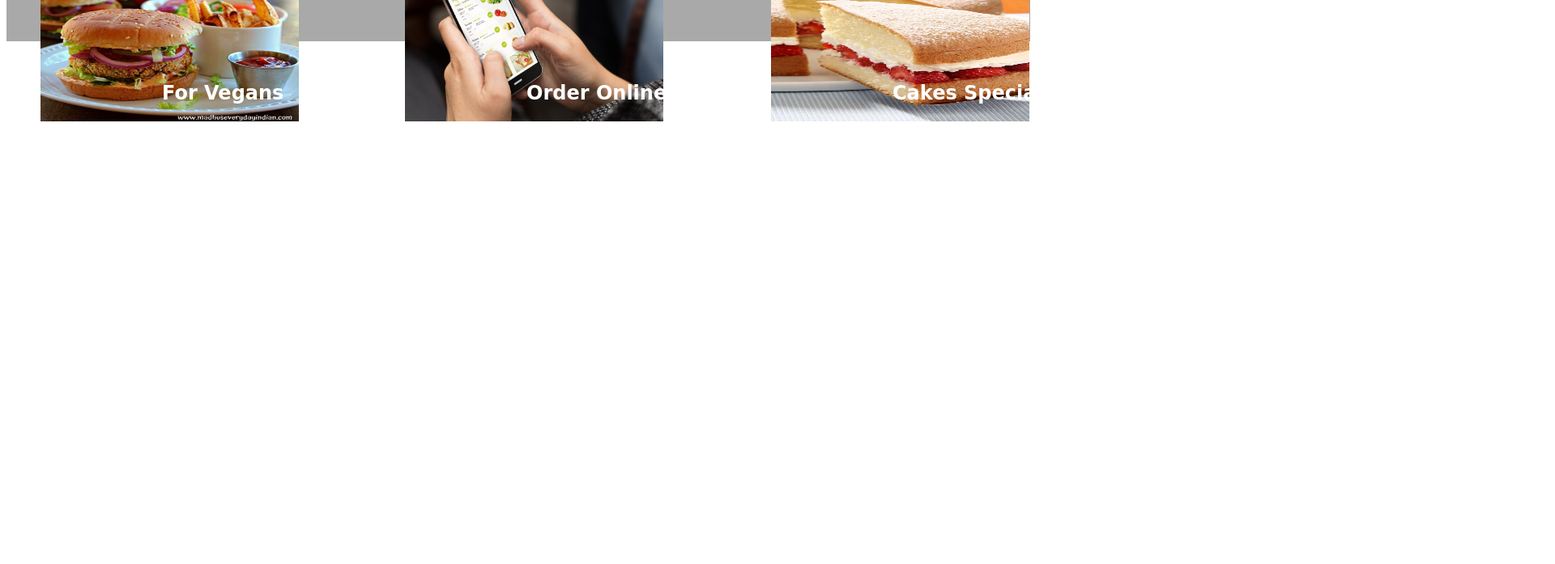
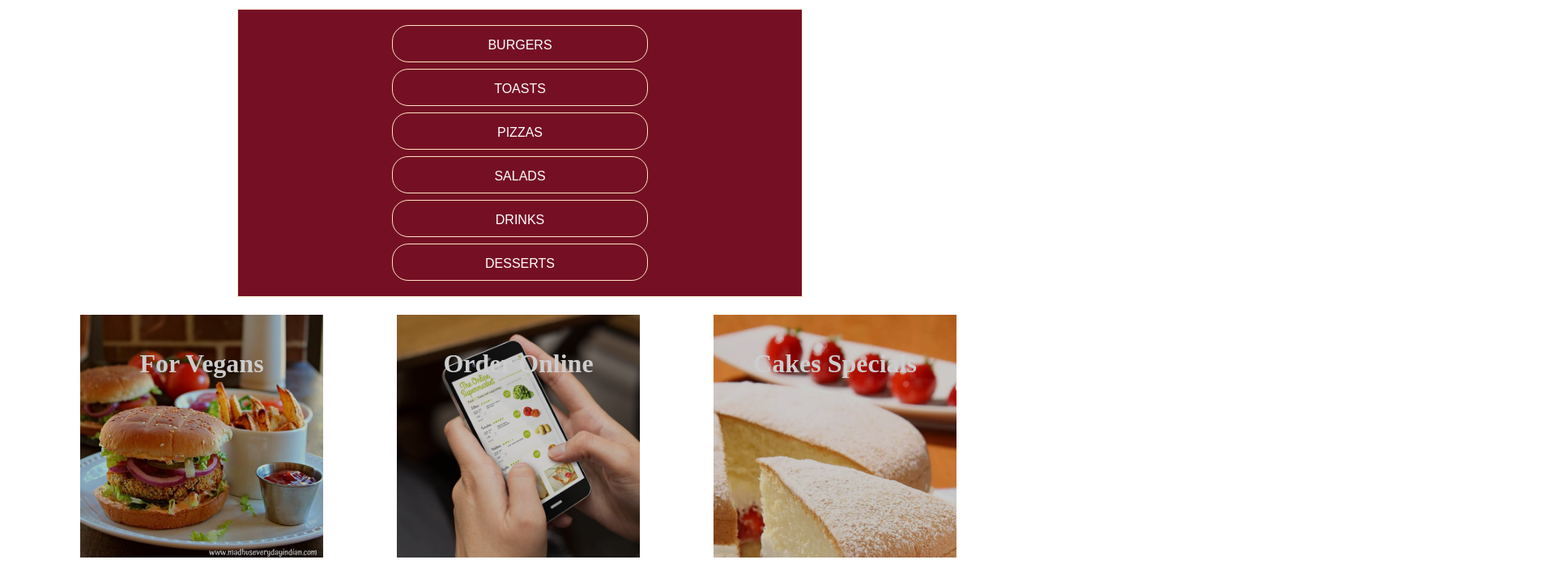
Before and after one commit to RevathySabu/work6_foodgallery, a plain HTML site: page index.html in a window 1280 px wide. Shown: the part 481-1178 px from the top of the page at 81% size, 1920 px wide, since content can reach past the window. Before the commit the page ends 1108 px from the top, so only its background shows below. Drawn offline with Linux system fonts and the light colour scheme.

Commit message:
changes added

```diff
--- a/index.html
+++ b/index.html
@@ -1,20 +1,27 @@
 <!DOCTYPE html>
 <html lang="en">
+
 <head>
     <meta charset="UTF-8">
     <meta name="viewport" content="width=device-width, initial-scale=1.0">
     <title>Document</title>
     <link rel="stylesheet" href="./work_6.css">
+    <link rel="stylesheet" href="https://cdnjs.cloudflare.com/ajax/libs/font-awesome/6.4.2/css/all.min.css" integrity="sha512-z3gLpd7yknf1YoNbCzqRKc4qyor8gaKU1qmn+CShxbuBusANI9QpRohGBreCFkKxLhei6S9CQXFEbbKuqLg0DA==" crossorigin="anonymous" referrerpolicy="no-referrer" />
 </head>
+
 <body>
     <div id="c1">
         <br>
+        <div class="nav">
             <a href="">HOME</a>
             <a href="">MENU</a>
             <a href="">ABOUT</a>
             <a href="">BOOKTABLE</a>
-            <i class="fa-solid fa-cart-shopping" style="color: #ffffff;"></i>
+        </div>
+            <!-- <i class="fa-solid fa-cart-shopping" style="color: #ffffff;"></i> -->
             <button class="a1">Order Online</button>
+
+
         <div id="p1">
             <p>Fast Food Restaurant</p>
             <p>People who love to eat are always the best people.</p>
@@ -22,23 +29,37 @@
         <button class="a2">Order Now</button>
     </div>
 
-    <div>
-        <div class="c c2">
-            <b><p>For Vegans</p></b>
+    <div class="blur">
+        <h1 class="menu"><b>OUR MENU</b></h1>
+        <img src="" alt="">
+        <div class="button buttons">
+            <button class="button buttons">BURGERS</button>
+            <button class="button buttons">TOASTS</button>
+            <button class="button buttons">PIZZAS</button>
+            <button class="button buttons">SALADS</button>
+            <button class="button buttons">DRINKS</button>
+            <button class="button buttons">DESSERTS</button>
+        </div>
     </div>
 
-        <div class="c c3">
-            <b><p>Order Online</p></b>
+    <br>
+        <div class="row">
+            <div class="col col-1">
+                <!-- <img src="./Images/burger-veg-image.jpg" alt="" width="400" height="300"> -->
+                <h4>For Vegans</h4>
+            </div>
+            <div class="col col-2">
+                <!-- <img src="./Images/burger-orderonline.webp" alt="" width="400" height="300"> -->
+                <h4>Order Online</h4>
+            </div>
+            <div class="col col-3">
+                <!-- <img src="./Images/burger-cake.jpg" alt="" width="400" height="300"> -->
+                <h4>Cakes Specials</h4>
             </div>
 
-        <div class="c c4">
-            <b><p>Cakes Specials</p></b>
-        </div>
-    </div>
-    <div id="p2">
-        <p>Our Menu</p>
         </div>
 
 
 </body>
+
 </html>
--- a/work_6.css
+++ b/work_6.css
@@ -1,11 +1,18 @@
 @import url('https://fonts.googleapis.com/css2?family=Courgette&display=swap');
-a{
+
+a {
     text-decoration: none;
     color: white;
     margin-right: 50px;
+
 }
 
-button{
+.nav {
+    margin-left: 30px;
+}
+
+
+button {
     width: 110px;
     height: 46px;
     color: white;
@@ -13,19 +20,19 @@ button{
     border-radius: 20px;
 }
 
-p{
+p {
     color: white;
     font-family: cursive;
     font-size: x-large;
     text-align: left;
 }
 
-#p1{
+#p1 {
     margin: 60px;
     font-family: 'Courgette', cursive;
 }
 
-#c1{
+#c1 {
     text-align: center;
     background-image: url(./Images/burger-image.jpeg);
     height: 400px;
@@ -34,56 +41,108 @@ p{
     position: relative;
 }
 
-.a1{
-    position: absolute;
-    left: 1222px;
-    top: 15px;
+.a1 {
+    float: right;
+    margin-right: 100px;
+    margin-top: -20px;
 }
 
-.a2{
-    position: absolute;
-    right: 1318px;
-    top: 303px;
+.a2 {
+    float: left;
+    margin-left: 50px;
 }
 
-.parent{
-    padding: 18px;
-    position: relative;
-    left: 48px;
-    top: 38px;
+
+
+.col-1 {
+    background-image: url(./Images/burger-veg-image.jpg);
+    height: 300px;
+    background-size: cover;
+    filter: brightness(80%);
 }
 
-.c{
-    height: 400px;
-    width: 115%;
-    position: absolute;
-    padding: 150px;
-    background-size: 18% 223px;
-    background-repeat: no-repeat;
+.col-2 {
+    background-image: url(./Images/burger-orderonline.webp);
+    height: 300px;
+    background-size: cover;
+    filter: brightness(80%);
 }
 
-.c2{
-    background-image: url(./Images/burger-veg-image.jpg);
-    left: 50px;
-    background-size: 18% 223px;
+.col-3 {
+    background-image: url(./Images/burger-cake.jpg);
+    height: 300px;
+    background-size: cover;
+    filter: brightness(80%);
 }
 
-.c3{
-    background-image: url(./Images/burger-orderonline.webp);
-    left: 500px;
-    background-size: 18% 223px;
+.row {
+    display: flex;
+    align-items: center;
+    width: 100%;
+    justify-content: space-evenly;
+    flex-wrap: wrap;
+    row-gap: 20px;
 }
 
-.c4{
-    background-image: url(./Images/burger-cake.jpg);
-    left: 952px;
-    background-size: 18% 223px;
+.col {
+    width: 300px;
 }
 
-#p2{
-    height: 100px;
-    font-family: cursive;
-    font-size: x-large;
-    text-align: left;
-    background-color: darkgrey;
+
+
+
+
+
+
+
+
+/* .row {
+    display: flex;
+    align-items: center;
+    width: 100%;
+    justify-content: space-evenly;
+    flex-wrap: wrap;
+} */
+
+h4 {
+    text-align: center;
+    font-size: xx-large;
+    color: white;
 }
+
+.blur {
+    white-space: inherit;
+    text-align: center
+}
+
+.menu {
+    text-align: center;
+}
+
+.button {
+    background-color: white;
+    border: none;
+    color: white;
+    padding: 15px 32px;
+    text-align: center;
+    text-decoration: none;
+    display: inline-block;
+    font-size: 16px;
+    margin: 4px 2px;
+    cursor: pointer;
+}
+
+.buttons {
+    width: 50%;
+    text-align: center;
+    background-color: rgb(117, 16, 36);
+    color: white;
+    border: 1px solid bisque;
+}
+
+@media screen and (max-width: 400px) {
+    .a1 {
+        font-size: 1.5rem;
+        left: 1200px;
+    }
+}
```
Also changed, not shown: dfg.html (added, +44 -0 lines). Lines whose indentation alone changed are shown as unchanged.
